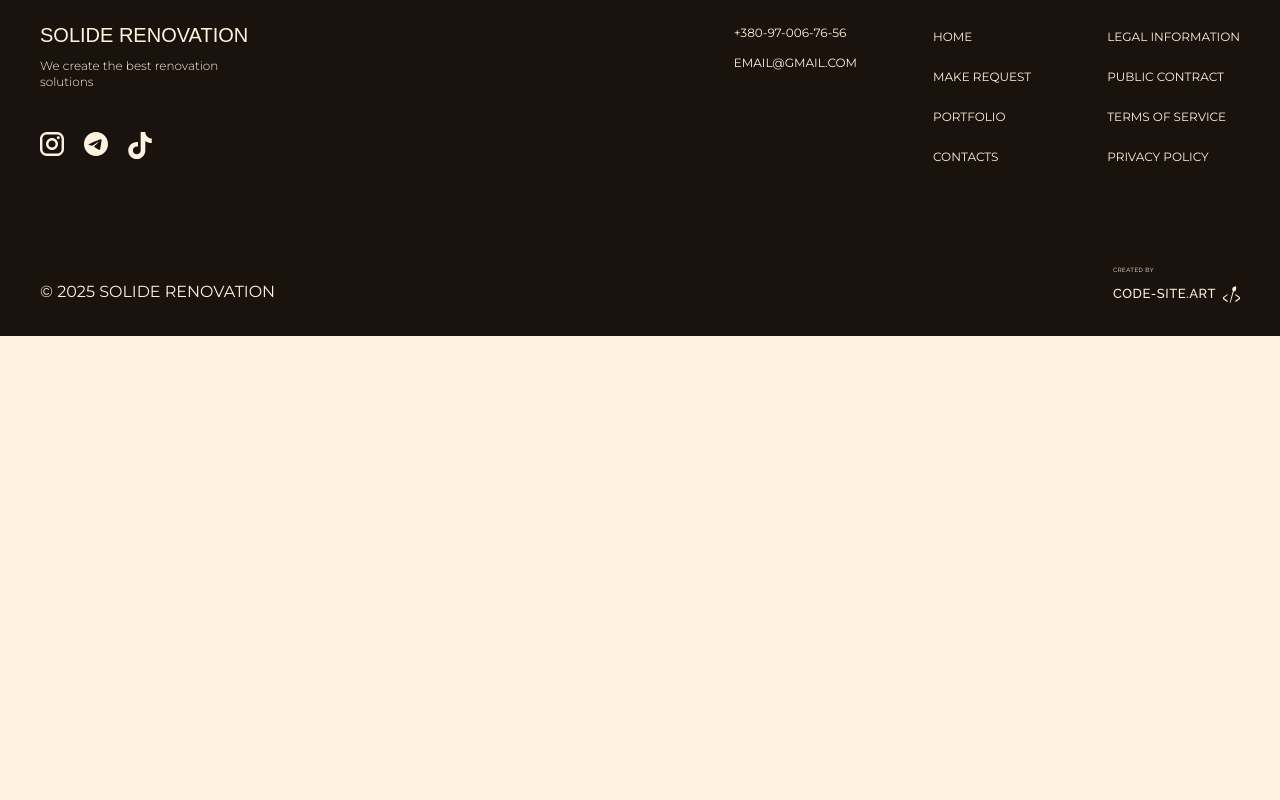
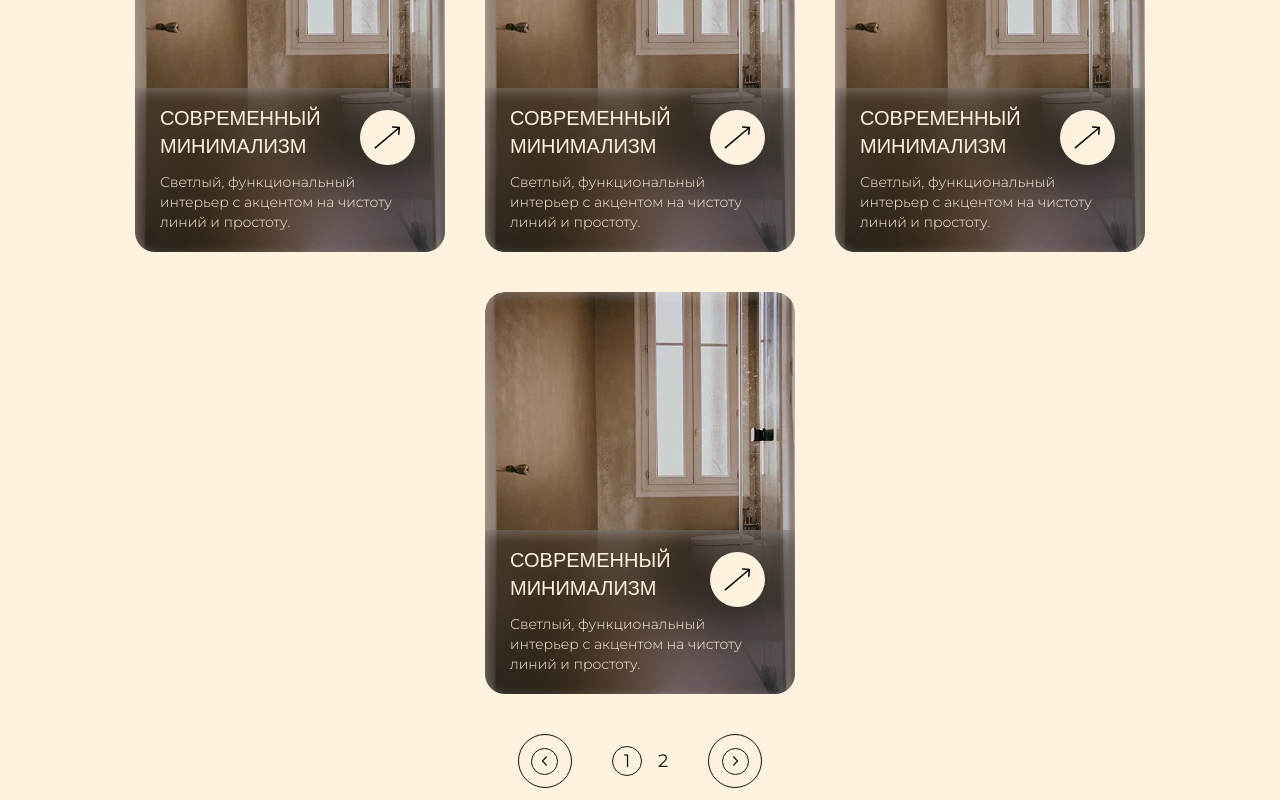
Before and after one commit to cyanidium-dev/repair-nizza, a Next.js app: page /en/portfolio in a window 1280 px wide. Shown: the part 460-1260 px from the top of the page. Before the commit the page ends 800 px from the top, so only its background shows below. Built offline with nearby package versions, Linux system fonts and the light colour scheme; a web font is replaced by a local one.

Commit message:
styled port page for mob/tab

```diff
--- a/src/components/portfolio-page/PortfolioComponent.jsx
+++ b/src/components/portfolio-page/PortfolioComponent.jsx
@@ -1,11 +1,109 @@
 "use client";
 
-import React from "react";
+import React, { useState } from "react";
 import Container from "../Container";
 import { useTranslations } from "next-intl";
+import Image from "next/image";
+import portfolioMob from "../../../public/images/image/portfolio-page.webp";
+import arrowWhite from "../../../public/images/SVG/arrow-white-portfolio.svg";
+import arrowBlack from "../../../public/images/SVG/arrow-black-portfolio.svg";
+import arrowDiagonal from "../../../public/images/SVG/arrow-diagonal-portfolio.svg";
+
+const portfolioData = [
+  {
+    id: 1,
+    title: "Современный минимализм",
+    description:
+      "Светлый, функциональный интерьер с акцентом на чистоту линий и простоту.",
+    image: portfolioMob,
+  },
+  {
+    id: 2,
+    title: "Современный минимализм",
+    description:
+      "Светлый, функциональный интерьер с акцентом на чистоту линий и простоту.",
+    image: portfolioMob,
+  },
+  {
+    id: 3,
+    title: "Современный минимализм",
+    description:
+      "Светлый, функциональный интерьер с акцентом на чистоту линий и простоту.",
+    image: portfolioMob,
+  },
+  {
+    id: 4,
+    title: "Современный минимализм",
+    description:
+      "Светлый, функциональный интерьер с акцентом на чистоту линий и простоту.",
+    image: portfolioMob,
+  },
+  {
+    id: 5,
+    title: "Современный минимализм",
+    description:
+      "Светлый, функциональный интерьер с акцентом на чистоту линий и простоту.",
+    image: portfolioMob,
+  },
+  {
+    id: 6,
+    title: "Современный минимализм",
+    description:
+      "Светлый, функциональный интерьер с акцентом на чистоту линий и простоту.",
+    image: portfolioMob,
+  },
+  {
+    id: 7,
+    title: "Современный минимализм",
+    description:
+      "Светлый, функциональный интерьер с акцентом на чистоту линий и простоту.",
+    image: portfolioMob,
+  },
+  {
+    id: 8,
+    title: "Современный минимализм",
+    description:
+      "Светлый, функциональный интерьер с акцентом на чистоту линий и простоту.",
+    image: portfolioMob,
+  },
+];
+
+const PortfolioCard = ({ title, description, image }) => {
+  return (
+    <div className="relative">
+      <Image src={image} alt="portfolio image" className="rounded-[20px]" />
+      <div className="absolute bottom-0 left-0 w-[310px] rounded-b-[20px] backdrop-blur-[26px] shadow-[inset_0_4px_13px_0_rgba(255,255,255,0.25)] bg-[rgba(18,18,18,0.26)] pt-4 pb-5 pr-10 pl-[25px]">
+        <h3 className="font-arsenal font-normal text-base text-primary-white leading-[19px] w-[174px] uppercase mb-3 lg:text-xl lg:w-[246px]">
+          {title}
+        </h3>
+        <p className="font-montserrat font-light text-xs lg:text-sm text-primary-white">
+          {description}
+        </p>
+      </div>
+      <button className="absolute top-[260px] right-[30px] w-[55px] h-[55px] flex items-center justify-center bg-primary-white rounded-full hover:scale-110 transition-all duration-300">
+        <Image src={arrowDiagonal} alt="arrow button" />
+      </button>
+    </div>
+  );
+};
 
 const PortfolioComponent = () => {
   const t = useTranslations("portfolioPage");
+  const [currentPage, setCurrentPage] = useState(0);
+  const itemsPerPage = 4;
+
+  const handlePrevClick = () => {
+    setCurrentPage((prev) => (prev > 0 ? prev - 1 : 1));
+  };
+
+  const handleNextClick = () => {
+    setCurrentPage((prev) => (prev < 1 ? prev + 1 : 0));
+  };
+
+  const currentItems = portfolioData.slice(
+    currentPage * itemsPerPage,
+    (currentPage + 1) * itemsPerPage
+  );
 
   return (
     <div>
@@ -25,6 +123,78 @@ const PortfolioComponent = () => {
               {t("filters.modern")}
             </button>
           </div>
+
+          <div className="flex flex-col gap-[26px] mb-10 md:flex-row md:flex-wrap md:justify-center md:gap-10">
+            {currentItems.map((item) => (
+              <PortfolioCard
+                key={item.id}
+                title={item.title}
+                description={item.description}
+                image={item.image}
+              />
+            ))}
+          </div>
+
+          <div className="flex justify-center items-center gap-6 md:gap-10">
+            <div
+              onClick={handlePrevClick}
+              className="border border-primary-black rounded-full w-[54px] h-[54px] flex items-center justify-center hover:bg-primary-black group transition-all duration-300 cursor-pointer"
+            >
+              <div className="bg-transparent border border-primary-black rounded-full w-[27px] h-[27px] flex items-center justify-center group-hover:border-primary-white transition-all duration-300">
+                <Image
+                  src={arrowBlack}
+                  alt="arrow button"
+                  className="block group-hover:hidden transition-transform duration-300 rotate-180"
+                />
+                <Image
+                  src={arrowWhite}
+                  alt="arrow button"
+                  className="hidden group-hover:block transition-transform duration-300"
+                />
+              </div>
+            </div>
+
+            <div className="flex gap-4 items-center">
+              <span
+                className={`font-montserrat text-lg cursor-pointer ${
+                  currentPage === 0
+                    ? "border border-primary-black rounded-full w-[30px] h-[30px] flex items-center justify-center"
+                    : ""
+                }`}
+                onClick={() => setCurrentPage(0)}
+              >
+                1
+              </span>
+              <span
+                className={`font-montserrat text-lg cursor-pointer ${
+                  currentPage === 1
+                    ? "border border-primary-black rounded-full w-[30px] h-[30px] flex items-center justify-center"
+                    : ""
+                }`}
+                onClick={() => setCurrentPage(1)}
+              >
+                2
+              </span>
+            </div>
+
+            <div
+              onClick={handleNextClick}
+              className="border border-primary-black rounded-full w-[54px] h-[54px] flex items-center justify-center hover:bg-primary-black group transition-all duration-300 cursor-pointer"
+            >
+              <div className="bg-transparent border border-primary-black rounded-full w-[27px] h-[27px] flex items-center justify-center group-hover:border-primary-white transition-all duration-300">
+                <Image
+                  src={arrowBlack}
+                  alt="arrow button"
+                  className="block group-hover:hidden transition-transform duration-300"
+                />
+                <Image
+                  src={arrowWhite}
+                  alt="arrow button"
+                  className="hidden group-hover:block transition-transform duration-300 rotate-180"
+                />
+              </div>
+            </div>
+          </div>
         </div>
       </Container>
     </div>
```
Also changed, not shown: public/images/image/portfolio-page.webp (added), src/styles/swiper.css.
